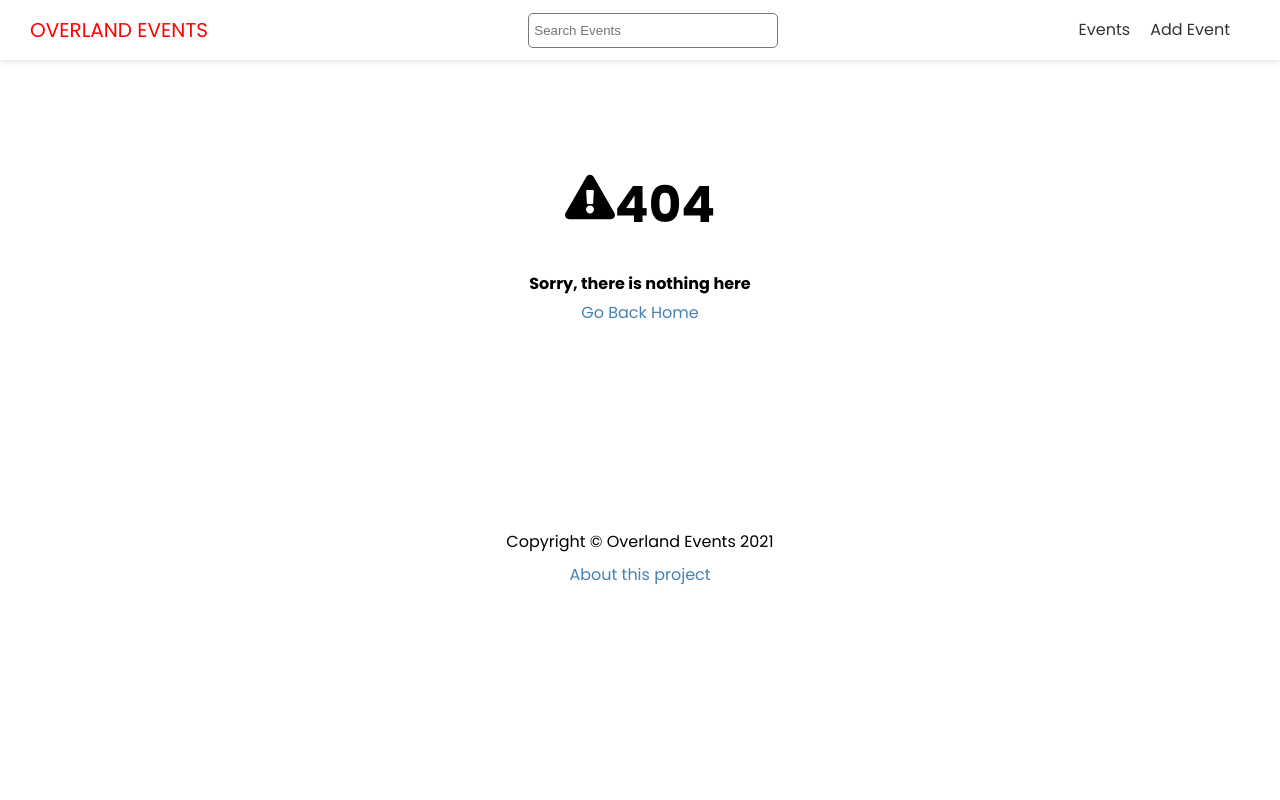
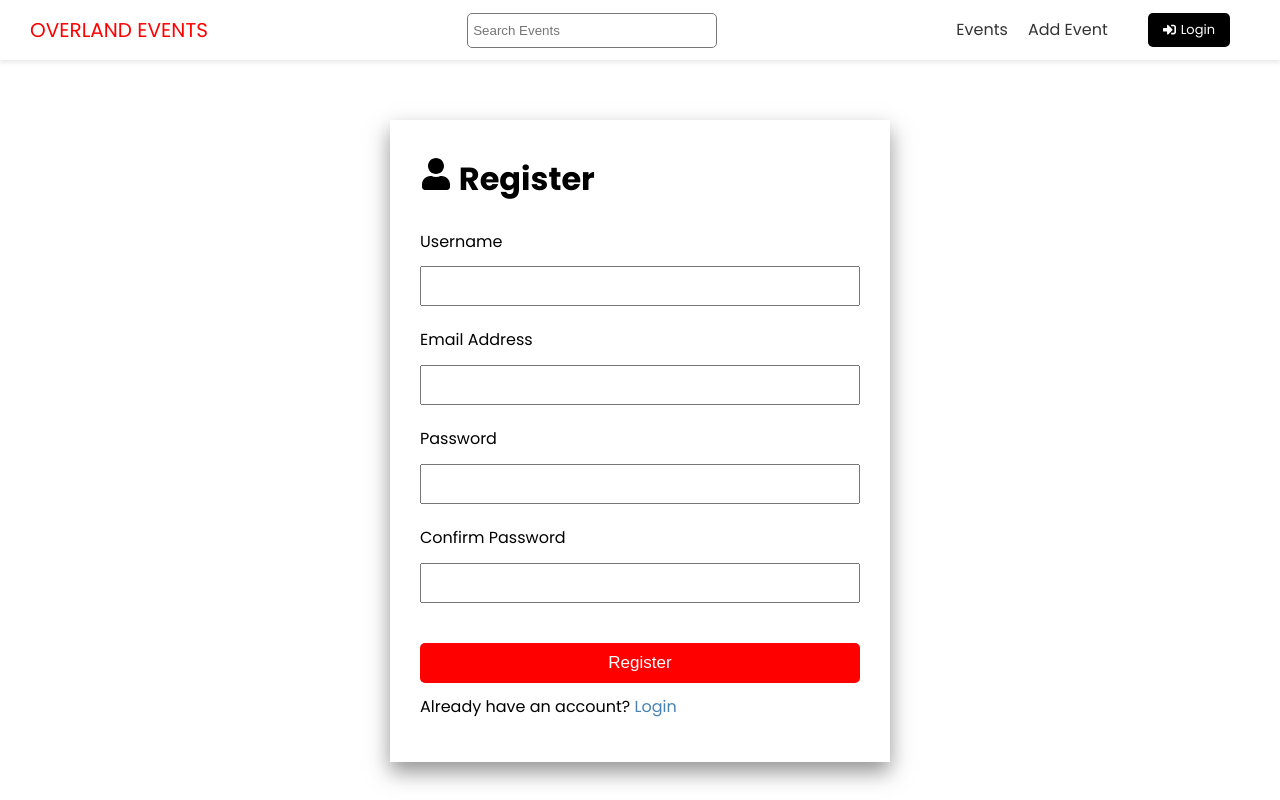
Before and after one commit to arthurCreek/overland-events-frontend, a Next.js app: page /account/register in a window 1280 px wide. Before the commit this address had no page. Shown: the top 800 px of the page. Built offline with nearby package versions, Linux system fonts and the light colour scheme.

Commit message:
Register and login forms

```diff
--- a/components/Header.js
+++ b/components/Header.js
@@ -1,3 +1,4 @@
+import { FaSignInAlt, FaSignOutAlt } from 'react-icons/fa';
 import Link from 'next/link';
 import Search from './Search';
 import styles from '@/styles/Header.module.css';
@@ -25,6 +26,13 @@
                             <a>Add Event</a>
                         </Link>
                     </li>
+                    <li>
+                        <Link href='/account/login'>
+                            <a className='btn-secondary btn-icon'>
+                                <FaSignInAlt /> Login
+                            </a>
+                        </Link>
+                    </li>
                 </ul>
             </nav>
         </header>
--- /dev/null
+++ b/pages/account/register.js
@@ -0,0 +1,79 @@
+import {FaUser } from 'react-icons/fa';
+import { ToastContainer, toast } from 'react-toastify';
+import 'react-toastify/dist/ReactToastify.css'
+import {useState, useEffect, useContext} from 'react';
+import Link from 'next/link';
+import Layout from '@/components/Layout';
+import styles from '@/styles/AuthForm.module.css';
+
+export default function RegisterPage() {
+    const [username, setUsername] = useState('');
+    const [email, setEmail] = useState('');
+    const [password, setPassword] = useState('');
+    const [passwordConfirm, setPasswordConfirm] = useState('');
+
+    const handleSubmit = (e) => {
+        e.preventDefault();
+
+        if(password !== passwordConfirm) {
+            console.log('No match');
+            toast.error('Passwords do no match');
+            return
+        }
+    }
+
+    return (
+        <Layout title='User Registration'>
+          <div className={styles.auth}>
+            <h1>
+              <FaUser /> Register
+            </h1>
+            <ToastContainer />
+            <form onSubmit={handleSubmit}>
+              <div>
+                <label htmlFor='username'>Username</label>
+                <input
+                  type='text'
+                  id='username'
+                  value={username}
+                  onChange={(e) => setUsername(e.target.value)}
+                />
+              </div>
+              <div>
+                <label htmlFor='email'>Email Address</label>
+                <input
+                  type='email'
+                  id='email'
+                  value={email}
+                  onChange={(e) => setEmail(e.target.value)}
+                />
+              </div>
+              <div>
+                <label htmlFor='password'>Password</label>
+                <input
+                  type='password'
+                  id='password'
+                  value={password}
+                  onChange={(e) => setPassword(e.target.value)}
+                />
+              </div>
+              <div>
+                <label htmlFor='passwordConfirm'>Confirm Password</label>
+                <input
+                  type='password'
+                  id='passwordConfirm'
+                  value={passwordConfirm}
+                  onChange={(e) => setPasswordConfirm(e.target.value)}
+                />
+              </div>
+
+              <input type='submit' value='Register' className='btn' />
+            </form>
+
+            <p>
+              Already have an account? <Link href='/account/login'>Login</Link>
+            </p>
+          </div>
+        </Layout>
+      )
+}
--- /dev/null
+++ b/styles/AuthForm.module.css
@@ -0,0 +1,31 @@
+.auth {
+    max-width: 500px;
+    margin: auto;
+    padding: 30px;
+    box-shadow: 0px 10px 20px 0px rgba(50, 50, 50, 0.52);
+  }
+
+  .auth label {
+    display: block;
+    margin-bottom: 10px;
+  }
+
+  .auth input[type='text'],
+  .auth input[type='email'],
+  .auth input[type='password'] {
+    display: block;
+    width: 100%;
+    height: 40px;
+    padding: 5px;
+    font-size: 18px;
+  }
+
+  .auth input[type='submit'] {
+    margin-top: 20px;
+    width: 100%;
+    font-size: 17px;
+  }
+
+  .auth div {
+    margin-bottom: 20px;
+  }
```
Also changed, not shown: pages/account/login.js (added, +43 -0 lines).
